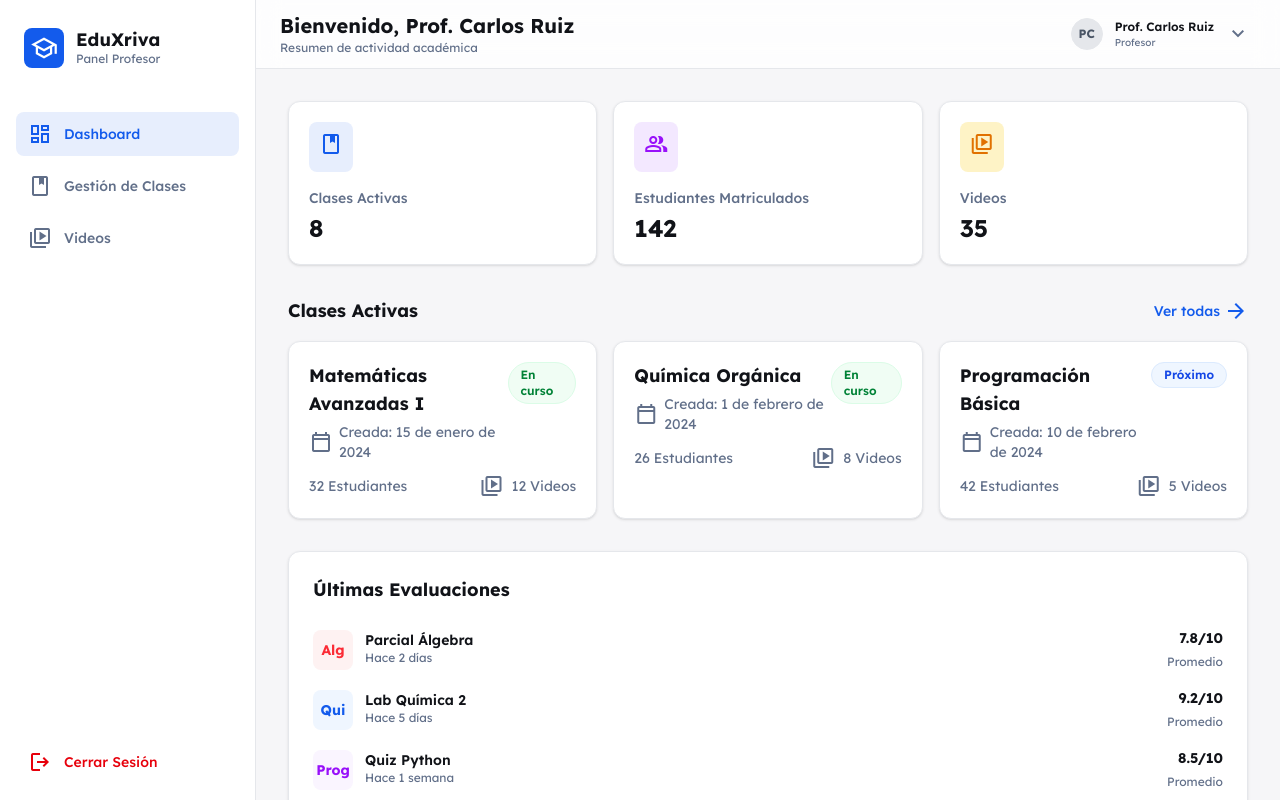
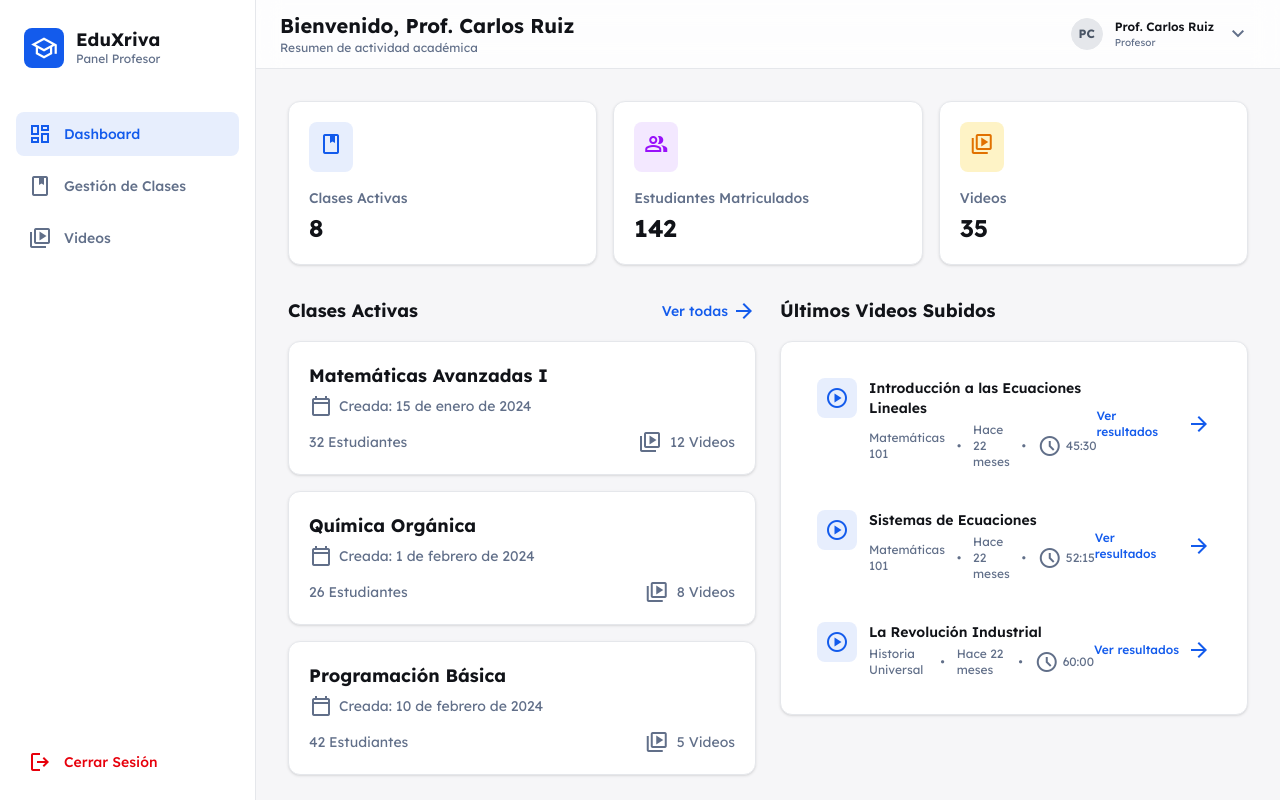
Before and after one commit to Xriva18/detecion_atencion, a Next.js app in the folder frontend/: page /profesor in a window 1280 px wide. Built offline with nearby package versions, Linux system fonts and the light colour scheme.

Commit message:
Refactor ProfesorDashboard to display recent videos alongside active classes. Implement navigation for class and video details using useRouter. Update video mock data structure and enhance time-ago functionality for video uploads.

```diff
--- a/frontend/app/profesor/clases/page.tsx
+++ b/frontend/app/profesor/clases/page.tsx
@@ -1,6 +1,7 @@
 "use client";
 
-import { useState } from "react";
+import { useState, useEffect } from "react";
+import { useSearchParams } from "next/navigation";
 import Header from "@/components/Admin/Header";
 import {
   CreateClassModal,
@@ -233,6 +234,7 @@ const mockStudentVideoResults: StudentVideoResult[] = [
 ];
 
 export default function GestiónClasesPage() {
+  const searchParams = useSearchParams();
   const [classes, setClasses] = useState<Class[]>(mockClasses);
   const [students, setStudents] = useState<Student[]>(mockStudents);
   const [searchTerm, setSearchTerm] = useState("");
@@ -248,6 +250,37 @@ export default function GestiónClasesPage() {
   const [selectedStudent, setSelectedStudent] = useState<Student | null>(null);
   const [isViewStudentModalOpen, setIsViewStudentModalOpen] = useState(false);
   const [isDeleteStudentModalOpen, setIsDeleteStudentModalOpen] = useState(false);
+
+  // Manejar parámetros de URL para navegación directa
+  useEffect(() => {
+    const classId = searchParams.get("classId");
+    const videoId = searchParams.get("videoId");
+
+    if (classId) {
+      const classItem = mockClasses.find((c) => c.id === classId);
+      if (classItem) {
+        setSelectedClass(classItem);
+        if (videoId) {
+          const video = mockVideos.find((v) => v.id === videoId && v.classId === classId);
+          if (video) {
+            setSelectedVideo(video);
+            setViewMode("videoResults");
+          } else {
+            setViewMode("detail");
+            setActiveTab("videos");
+          }
+        } else {
+          setViewMode("detail");
+          setActiveTab("videos");
+        }
+      }
+    } else {
+      // Si no hay classId en la URL, volver a la vista de lista
+      setViewMode("list");
+      setSelectedClass(null);
+      setSelectedVideo(null);
+    }
+  }, [searchParams]);
 
   const filteredClasses = classes.filter((classItem) => {
     const matchesSearch =
--- a/frontend/app/profesor/page.tsx
+++ b/frontend/app/profesor/page.tsx
@@ -1,5 +1,6 @@
 "use client";
 
+import { useRouter } from "next/navigation";
 import Header from "@/components/Admin/Header";
 import Link from "next/link";
 
@@ -37,34 +38,61 @@ const mockActiveClasses = [
   },
 ];
 
-const mockRecentEvaluations = [
+const mockRecentVideos = [
   {
-    id: "1",
-    name: "Parcial Álgebra",
-    class: "Alg",
-    date: "Hace 2 días",
-    average: 7.8,
-    color: "red",
+    id: "v1",
+    title: "Introducción a las Ecuaciones Lineales",
+    className: "Matemáticas 101",
+    classId: "1",
+    uploadDate: "2024-02-15",
+    duration: "45:30",
   },
   {
-    id: "2",
-    name: "Lab Química 2",
-    class: "Qui",
-    date: "Hace 5 días",
-    average: 9.2,
-    color: "blue",
+    id: "v2",
+    title: "Sistemas de Ecuaciones",
+    className: "Matemáticas 101",
+    classId: "1",
+    uploadDate: "2024-02-10",
+    duration: "52:15",
   },
   {
-    id: "3",
-    name: "Quiz Python",
-    class: "Prog",
-    date: "Hace 1 semana",
-    average: 8.5,
-    color: "purple",
+    id: "v3",
+    title: "La Revolución Industrial",
+    className: "Historia Universal",
+    classId: "2",
+    uploadDate: "2024-02-08",
+    duration: "60:00",
   },
 ];
 
 export default function ProfesorDashboard() {
+  const router = useRouter();
+
+  const handleClassClick = (classId: string) => {
+    router.push(`/profesor/clases?classId=${classId}`);
+  };
+
+  const handleVideoClick = (videoId: string, classId: string) => {
+    router.push(`/profesor/clases?classId=${classId}&videoId=${videoId}`);
+  };
+
+  const getTimeAgo = (dateString: string) => {
+    const date = new Date(dateString);
+    const now = new Date();
+    const diffInMs = now.getTime() - date.getTime();
+    const diffInDays = Math.floor(diffInMs / (1000 * 60 * 60 * 24));
+
+    if (diffInDays === 0) return "Hoy";
+    if (diffInDays === 1) return "Hace 1 día";
+    if (diffInDays < 7) return `Hace ${diffInDays} días`;
+    if (diffInDays < 30) {
+      const weeks = Math.floor(diffInDays / 7);
+      return weeks === 1 ? "Hace 1 semana" : `Hace ${weeks} semanas`;
+    }
+    const months = Math.floor(diffInDays / 30);
+    return months === 1 ? "Hace 1 mes" : `Hace ${months} meses`;
+  };
+
   return (
     <>
       <Header
@@ -131,8 +159,11 @@ export default function ProfesorDashboard() {
           </div>
         </section>
 
+        {/* Clases Activas y Últimos Videos en dos columnas */}
+        <section aria-label="Clases y Videos">
+          <div className="grid grid-cols-1 lg:grid-cols-2 gap-6">
             {/* Clases Activas */}
-        <section aria-label="Clases Activas">
+            <div>
               <div className="flex items-center justify-between mb-4">
                 <h2 className="text-lg font-bold text-[#111318]">Clases Activas</h2>
                 <Link
@@ -145,14 +176,14 @@ export default function ProfesorDashboard() {
                   </span>
                 </Link>
               </div>
-          <div className="grid grid-cols-1 md:grid-cols-2 lg:grid-cols-3 gap-4">
+              <div className="space-y-4">
                 {mockActiveClasses.map((classItem) => (
                   <div
                     key={classItem.id}
+                    onClick={() => handleClassClick(classItem.id)}
                     className="bg-white rounded-xl border border-[#e5e7eb] p-5 shadow-sm hover:shadow-md transition-shadow cursor-pointer group"
                   >
-                <div className="flex items-start justify-between mb-3">
-                  <div>
+                    <div className="mb-3">
                       <h3 className="text-lg font-bold text-[#111318] group-hover:text-primary transition-colors">
                         {classItem.name}
                       </h3>
@@ -173,16 +204,6 @@ export default function ProfesorDashboard() {
                         </span>
                       </p>
                     </div>
-                  <span
-                    className={`px-3 py-1 rounded-full text-xs font-semibold border ${
-                      classItem.status === "En curso"
-                        ? "bg-green-50 text-green-700 border-green-100"
-                        : "bg-blue-50 text-blue-700 border-blue-100"
-                    }`}
-                  >
-                    {classItem.status}
-                  </span>
-                </div>
                     <div className="flex items-center justify-between text-sm">
                       <div className="flex items-center gap-4">
                         <span className="text-[#616f89]">
@@ -199,51 +220,59 @@ export default function ProfesorDashboard() {
                   </div>
                 ))}
               </div>
-        </section>
+            </div>
 
-        {/* Últimas Evaluaciones */}
-        <section aria-label="Últimas Evaluaciones">
-          <div className="bg-white rounded-xl border border-[#e5e7eb] p-6 shadow-sm">
-            <div className="flex items-center justify-between mb-6">
+            {/* Últimos Videos */}
+            <div>
+              <div className="flex items-center justify-between mb-4">
                 <h2 className="text-lg font-bold text-[#111318]">
-                Últimas Evaluaciones
+                  Últimos Videos Subidos
                 </h2>
               </div>
+              <div className="bg-white rounded-xl border border-[#e5e7eb] p-6 shadow-sm">
                 <div className="space-y-4">
-              {mockRecentEvaluations.map((evaluation) => (
+                  {mockRecentVideos.map((video) => (
                     <div
-                  key={evaluation.id}
-                  className="flex items-center justify-between"
+                      key={video.id}
+                      onClick={() => handleVideoClick(video.id, video.classId)}
+                      className="flex items-center justify-between p-3 rounded-lg hover:bg-gray-50 transition-colors cursor-pointer group"
                     >
-                  <div className="flex items-start gap-3">
-                    <div
-                      className={`w-10 h-10 rounded-lg flex items-center justify-center font-bold text-sm ${
-                        evaluation.color === "red"
-                          ? "bg-red-50 text-red-500"
-                          : evaluation.color === "blue"
-                          ? "bg-blue-50 text-primary"
-                          : "bg-purple-50 text-purple-600"
-                      }`}
-                    >
-                      {evaluation.class}
+                      <div className="flex items-start gap-3 flex-1">
+                        <div className="w-10 h-10 rounded-lg bg-primary/10 flex items-center justify-center text-primary">
+                          <span className="material-symbols-outlined">
+                            play_circle
+                          </span>
                         </div>
-                    <div>
-                      <h4 className="text-sm font-semibold text-[#111318]">
-                        {evaluation.name}
+                        <div className="flex-1">
+                          <h4 className="text-sm font-semibold text-[#111318] group-hover:text-primary transition-colors">
+                            {video.title}
                           </h4>
+                          <div className="flex items-center gap-3 mt-1">
+                            <p className="text-xs text-[#616f89]">{video.className}</p>
+                            <span className="text-xs text-[#616f89]">•</span>
                             <p className="text-xs text-[#616f89]">
-                        {evaluation.date}
+                              {getTimeAgo(video.uploadDate)}
+                            </p>
+                            <span className="text-xs text-[#616f89]">•</span>
+                            <p className="text-xs text-[#616f89] flex items-center gap-1">
+                              <span className="material-symbols-outlined text-[14px]">
+                                schedule
+                              </span>
+                              {video.duration}
                             </p>
                           </div>
                         </div>
-                  <div className="text-right">
-                    <span className="block text-sm font-bold text-[#111318]">
-                      {evaluation.average}/10
+                      </div>
+                      <div className="flex items-center gap-2 text-primary">
+                        <span className="text-xs font-medium">Ver resultados</span>
+                        <span className="material-symbols-outlined text-[18px]">
+                          arrow_forward
                         </span>
-                    <span className="text-xs text-[#616f89]">Promedio</span>
                       </div>
                     </div>
                   ))}
+                </div>
+              </div>
             </div>
           </div>
         </section>
```
Lines whose indentation alone changed are shown as unchanged.
